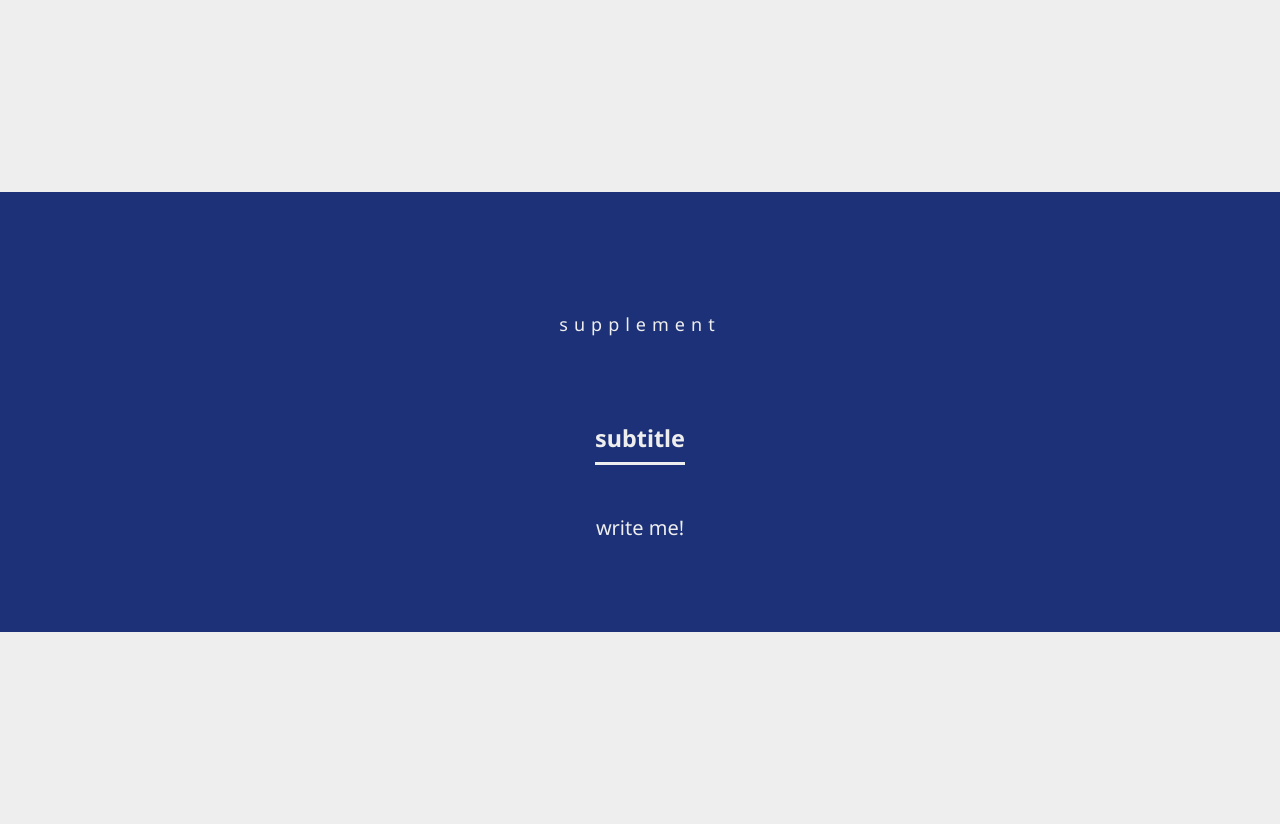
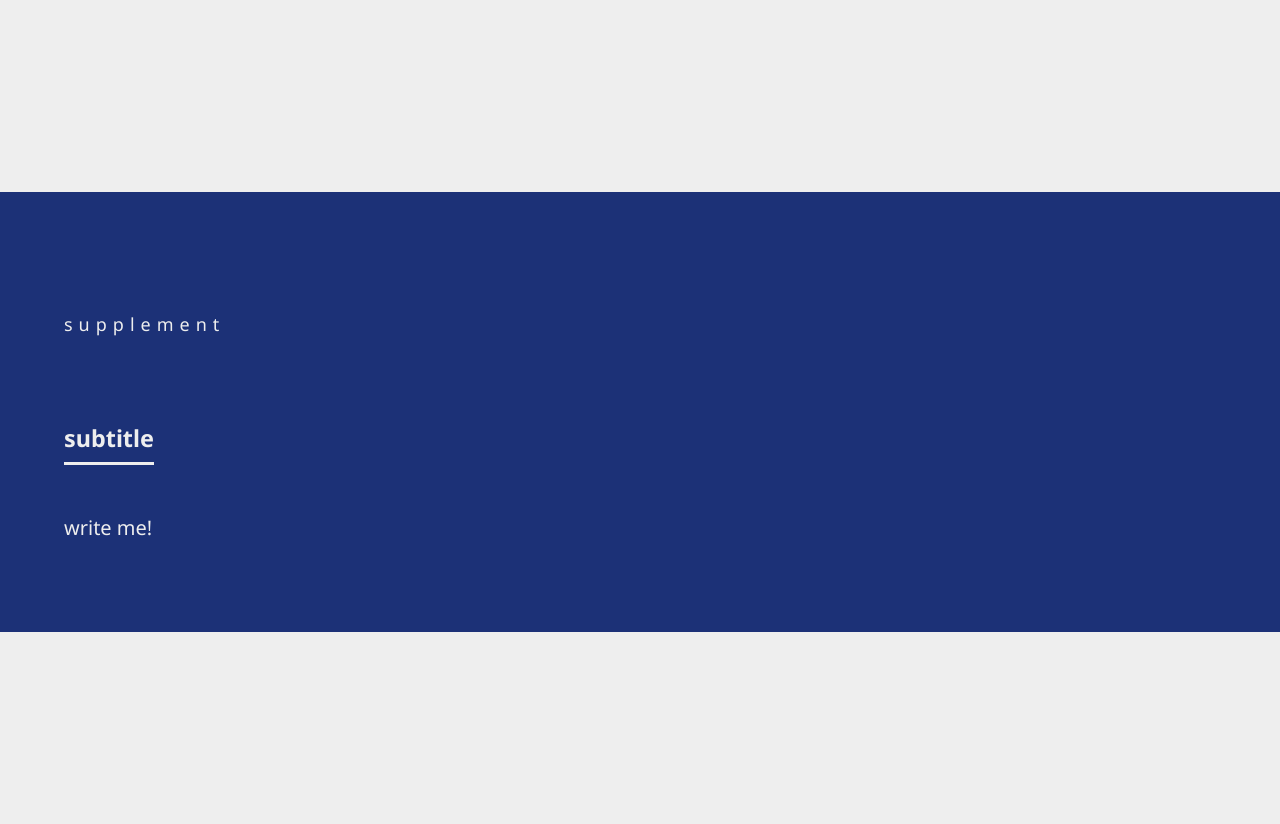
Before and after one commit to t2biomod2024/2024, a PHP site: the page made by pages/! template.html in a window 1280 px wide. Run offline with PHP 8.4, Linux system fonts and the light colour scheme; some libraries are stand-ins or nearby versions; some web fonts are replaced.

Commit message:
text-center

```diff
--- a/css/common_css/template.css
+++ b/css/common_css/template.css
@@ -300,10 +300,6 @@ ul {
 	padding-top: 5vw;
 	margin-top: 10vw;
 	margin-bottom: 10vw;
-}
-
-.bg3{
-    text-align: center;
 }
 
 .bg1 a, .bg2 a, .bg3 a{
--- a/index.html
+++ b/index.html
@@ -375,7 +375,7 @@
             </section>
 
 
-            <section class="bg3">
+            <section class="bg3 text-center">
                 <div>
                 <h2 class="text-center"><span class="fade-in-text">TEAM</span><span class="hosoku">About us</span></h2>
                 </div>
```
